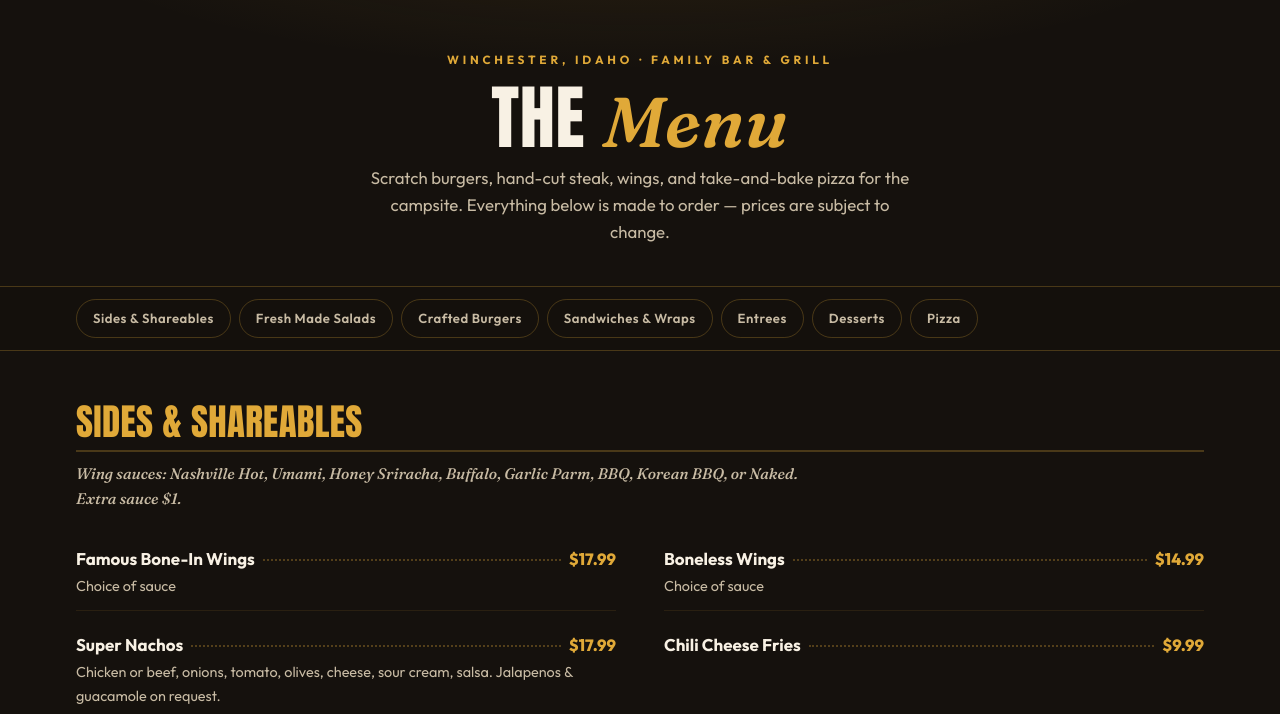
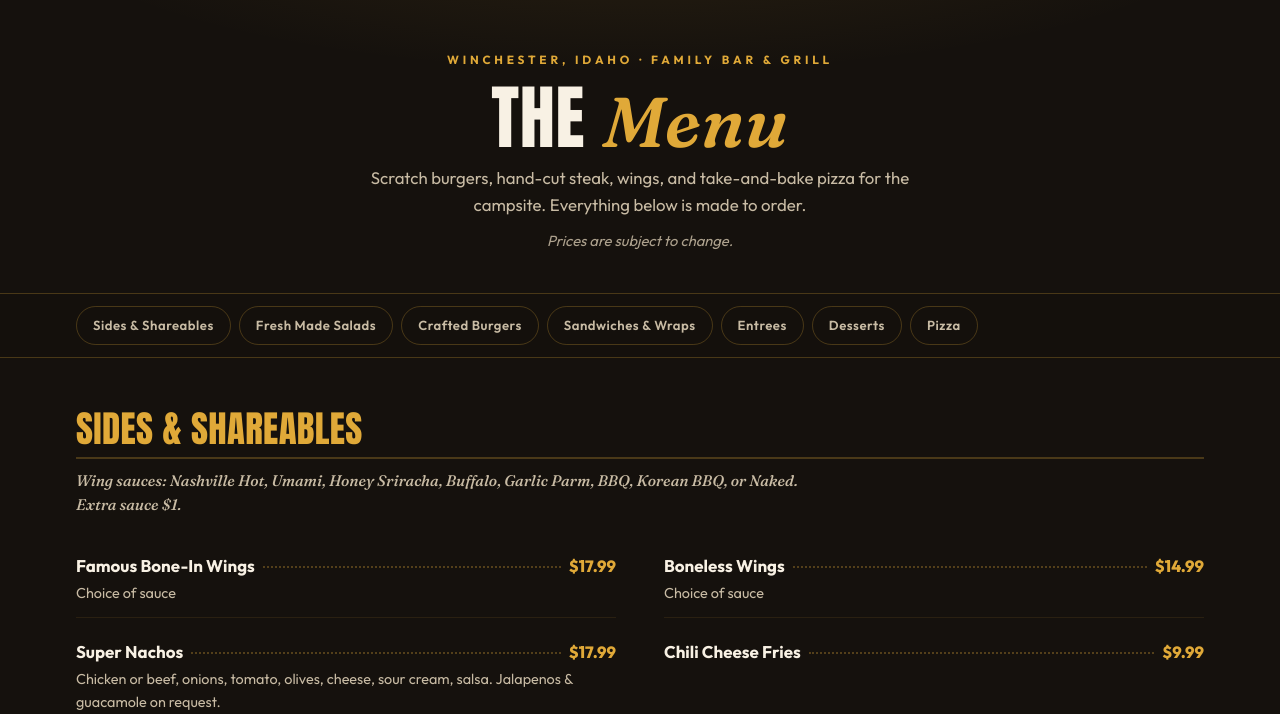
Before and after one commit to bdkolstad1316/Winchester-Grill-Website, a plain HTML site: page menu.html in a window 1280 px wide. Shown: the part 86-800 px from the top of the page. Drawn offline with Linux system fonts and the light colour scheme.

Commit message:
Menu Disclaimer

```diff
--- a/menu.html
+++ b/menu.html
@@ -1036,6 +1036,7 @@ nav{position:fixed;top:0;left:0;right:0;z-index:60;height:var(--navh);display:fl
 .mhead h1{color:var(--cream);font-size:clamp(2.6rem,6vw,4.4rem);margin:12px 0 10px}
 .mhead h1 .accent{color:var(--gold);text-transform:none}
 .mhead p{max-width:560px;margin:0 auto;font-size:1.05rem}
+.mhead .price-note{margin-top:10px;font-size:.92rem;color:var(--mut);opacity:.85}
 
 /* SUBNAV chips */
 .subnav{position:sticky;top:var(--navh);z-index:50;background:rgba(21,17,13,.97);backdrop-filter:blur(10px);border-top:1px solid var(--line);border-bottom:1px solid var(--line)}
@@ -1123,7 +1124,8 @@ footer{background:#0C0907;border-top:1px solid var(--line);padding:54px 26px 28p
 <header class="mhead">
   <span class="kicker">Winchester, Idaho · Family Bar &amp; Grill</span>
   <h1 class="display">The <span class="accent">Menu</span></h1>
-  <p>Scratch burgers, hand-cut steak, wings, and take-and-bake pizza for the campsite. Everything below is made to order — prices are subject to change.</p>
+  <p>Scratch burgers, hand-cut steak, wings, and take-and-bake pizza for the campsite. Everything below is made to order.</p>
+  <p class="price-note"><em>Prices are subject to change.</em></p>
 </header>
 
 <div class="subnav">
```
